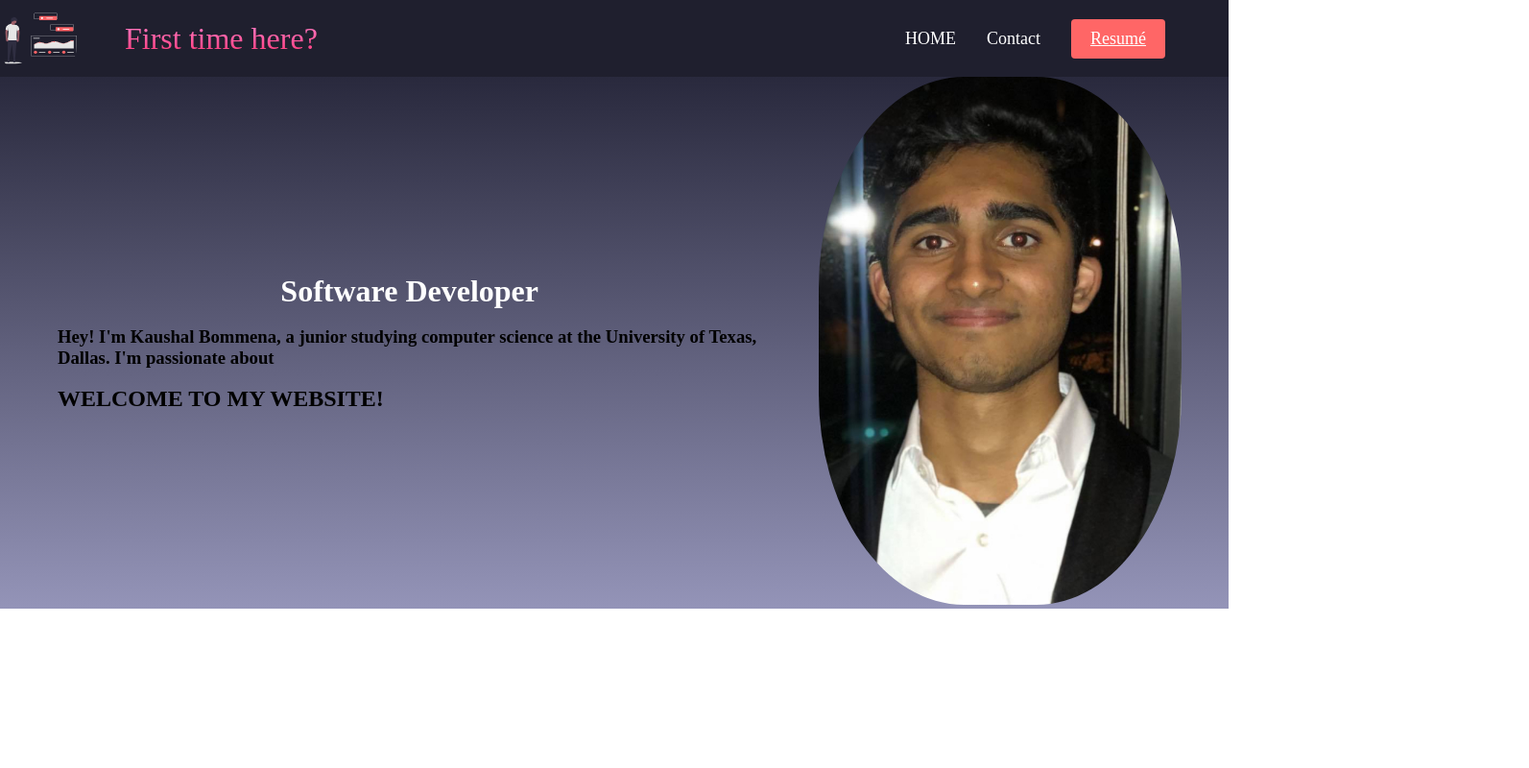
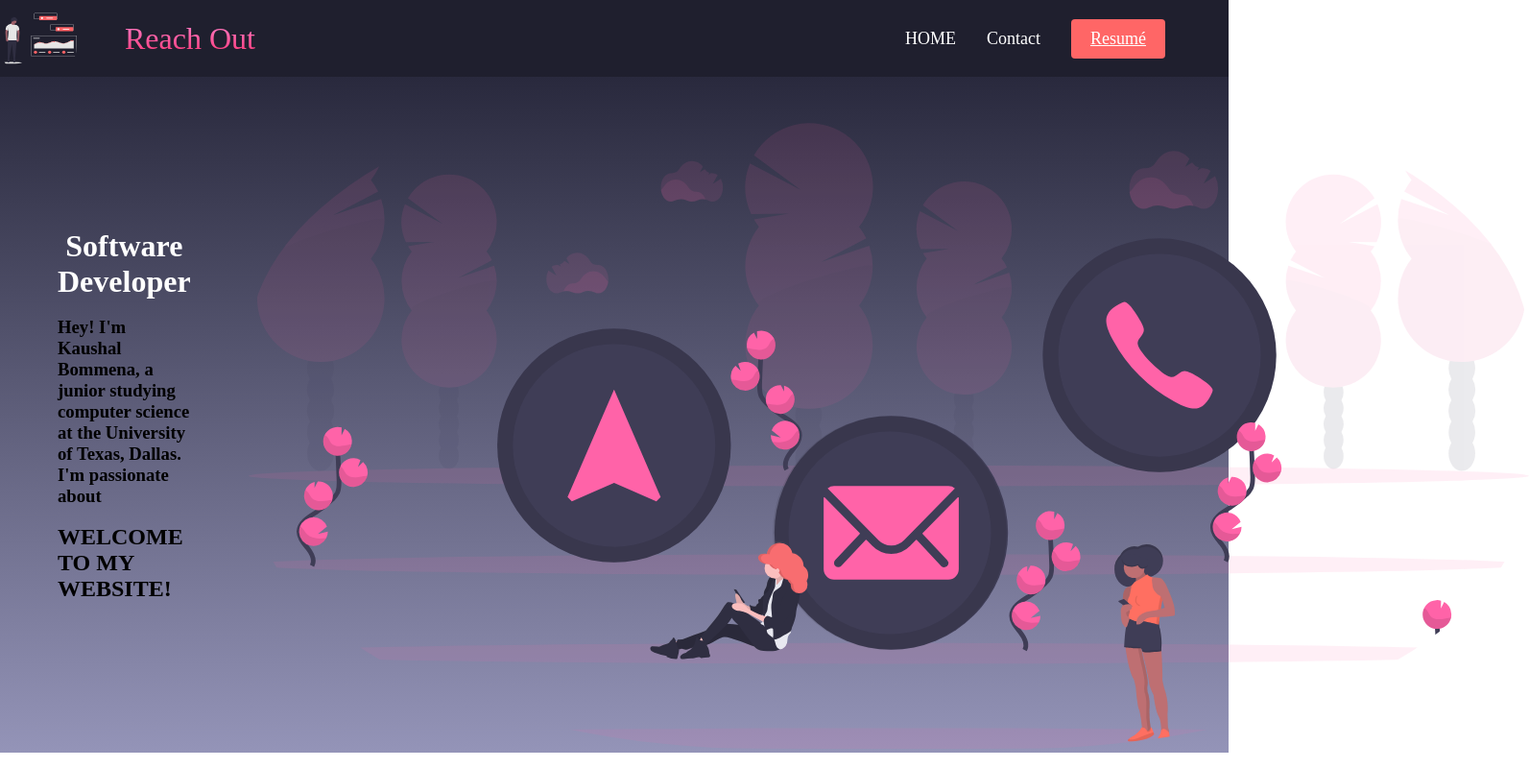
Before and after one commit to kaushalb/kaushal_bommena.github.io, a plain HTML site: page myWebsite/contact.html in a window 1280 px wide. Shown: the whole page at 96% size, 1593 px wide, since content can reach past the window. Drawn offline with Linux system fonts and the light colour scheme.

Commit message:
images added

```diff
--- a/myWebsite/contact.html
+++ b/myWebsite/contact.html
@@ -3,7 +3,7 @@
   <head>
     <meta charset="UTF-8" />
     <meta name="viewport" content="width=device-width, initial-scale=1.0" />
-    <title>HOME KVB</title>
+    <title>Contact KVB</title>
     <link rel="stylesheet" href="styles.css" />
   </head>
   <body>
@@ -11,7 +11,7 @@
     <nav class="navbar">
       <img src="images/undraw_data_reports_706v.svg" width="80" height="80" />
       <div class="navbar__container">
-        <a href="/" id="navbar__logo">First time here? </a>
+        <a href="/" id="navbar__logo">Reach Out </a>
         <div class="navbar__toggle" id="mobile-menu">
           <span class="bar"></span>
           <span class="bar"></span>
@@ -45,10 +45,10 @@
         </div>
         <div class="img__main">
           <img
-            src="images/tempHeadshot.jpg"
+            src="images/undraw_contact_us_15o2.svg"
             alt="pic"
             id="main__img"
-            height="550"
+            height="700"
           />
         </div>
       </div>
```
Also changed, not shown: myWebsite/index.html (+2 -2 lines).
